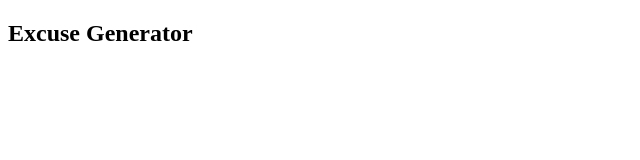
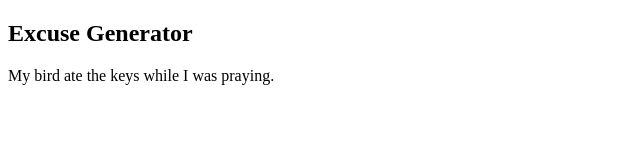
Before and after one commit to jomavera/js-excuse-generator, a plain HTML site: page index.html in a window 1280 px wide. Shown: the whole page, without its empty margins (0-640 px from the left). Drawn offline with Linux system fonts and the light colour scheme.

Commit message:
Remove imports from app.js and add script tag in html for local rendering

```diff
--- a/app.js
+++ b/app.js
@@ -1,10 +1,4 @@
 /* eslint-disable */
-import "bootstrap";
-import "./style.css";
-
-import "./assets/img/rigo-baby.jpg";
-import "./assets/img/4geeks.ico";
-
 const who = ["The dog", "My grandma", "His turtle", "My bird"];
 const action = ["ate", "peed", "crushed", "broke"];
 const what = ["my homework", "the keys", "the car"];
--- a/index.html
+++ b/index.html
@@ -3,14 +3,14 @@
   <head>
     <meta charset="UTF-8" />
     <meta name="viewport" content="width=device-width, initial-scale=1.0" />
-    <title>Hello Rigo with Vanilla.js</title>
+    <title>Excuse Generator</title>
     <link
       rel="stylesheet"
       href="https://use.fontawesome.com/releases/v5.2.0/css/all.css"
       integrity="sha384-hWVjflwFxL6sNzntih27bfxkr27PmbbK/iSvJ+a4+0owXq79v+lsFkW54bOGbiDQ"
       crossorigin="anonymous"
     />
-    <link rel="shortcut icon" href="./4geeks.ico" />
+    <script src="./app.js"></script>
   </head>
   <body>
     <div class="container-fluid text-center">
@@ -18,4 +18,5 @@
       <p id="excuse"></p>
     </div>
   </body>
+
 </html>
```
